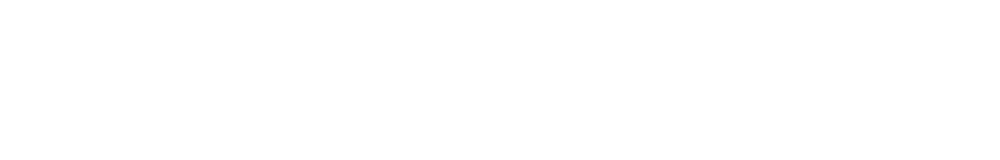
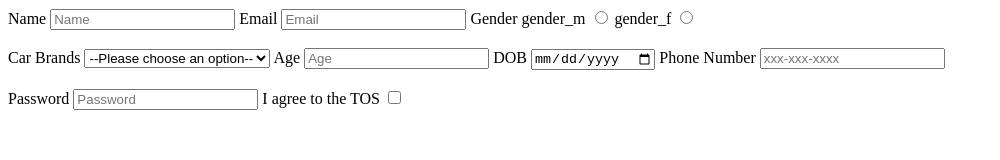
Before and after one commit to acciojob/signup-form-car-swaraj077, a website: page main.html in a window 1280 px wide. Shown: the whole page, without its empty margins (0-1000 px from the left). Drawn offline with Linux system fonts and the light colour scheme.

Commit message:
created a submission

```diff
--- a/main.html
+++ b/main.html
@@ -8,6 +8,42 @@
 
 <body>
 	<!-- the entire body must be written by student -->
+	<form action = "" method = "post">
+		<label for = "name">Name</label>
+		<input id = "name" name = "Name" type = "text" placeholder = "Name" required>
+		<label for = "email">Email</label>
+		<input id = "email" name = "Email" type = "email" placeholder = "Email" required>
+		<label>Gender</label>
+		<label for = "gender_m">gender_m</label>
+		<input id = "gender_m" name = "gender" type = "radio" value = "gender_m" required>
+		<label for = "gender_f">gender_f</label>
+		<input id = "gender_f" name = "gender" type = "radio" value = "gender_f" required><br>
+		<br>
+		<label for = "cars" >Car Brands</label>
+		<select id = "cars" name = "Car Brands" aria-required>
+			<option value = "--Please choose an option--">--Please choose an option--</option>
+			<option value = "BMW">BMW</option>
+			<option value = "Audi">Audi</option>
+			<option value = "XUV700">XUV700</option>
+		</select>
+		<label for = "age">Age</label>
+		<input id = "age" name = "Age" type = "number" placeholder = "Age" required>
+		<label for = "dob">DOB</label>
+		<input id = "dob" name = "DOB" type = "date" required>
+		<label for = "tel">Phone Number</label>
+		<input id = "tel" name = "Phone Number" type = "number" placeholder = "xxx-xxx-xxxx" >
+		<br><br>
+		<label for = "password">Password</label>
+		<input id = "password" name = "Password" type = "number" placeholder = "Password" required>
+		<label for = "tos">I agree to the TOS</label>
+		<input id = "tos" name = "I agree to the TOS" type = "checkbox" required>
+
+
+
+
+
+
+	</form>
     <script type="text/javascript" src="./script.js">
 </script>
 
```
